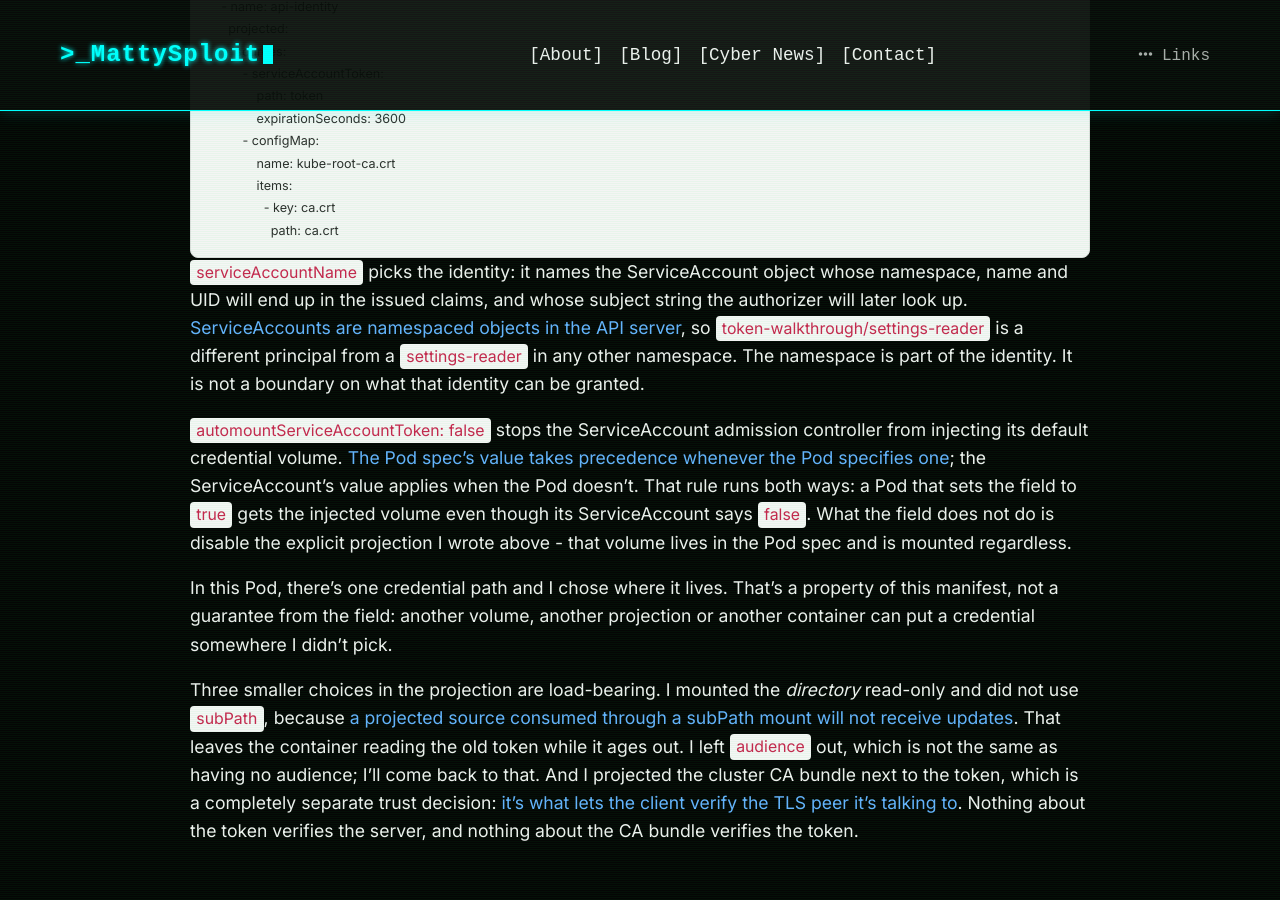
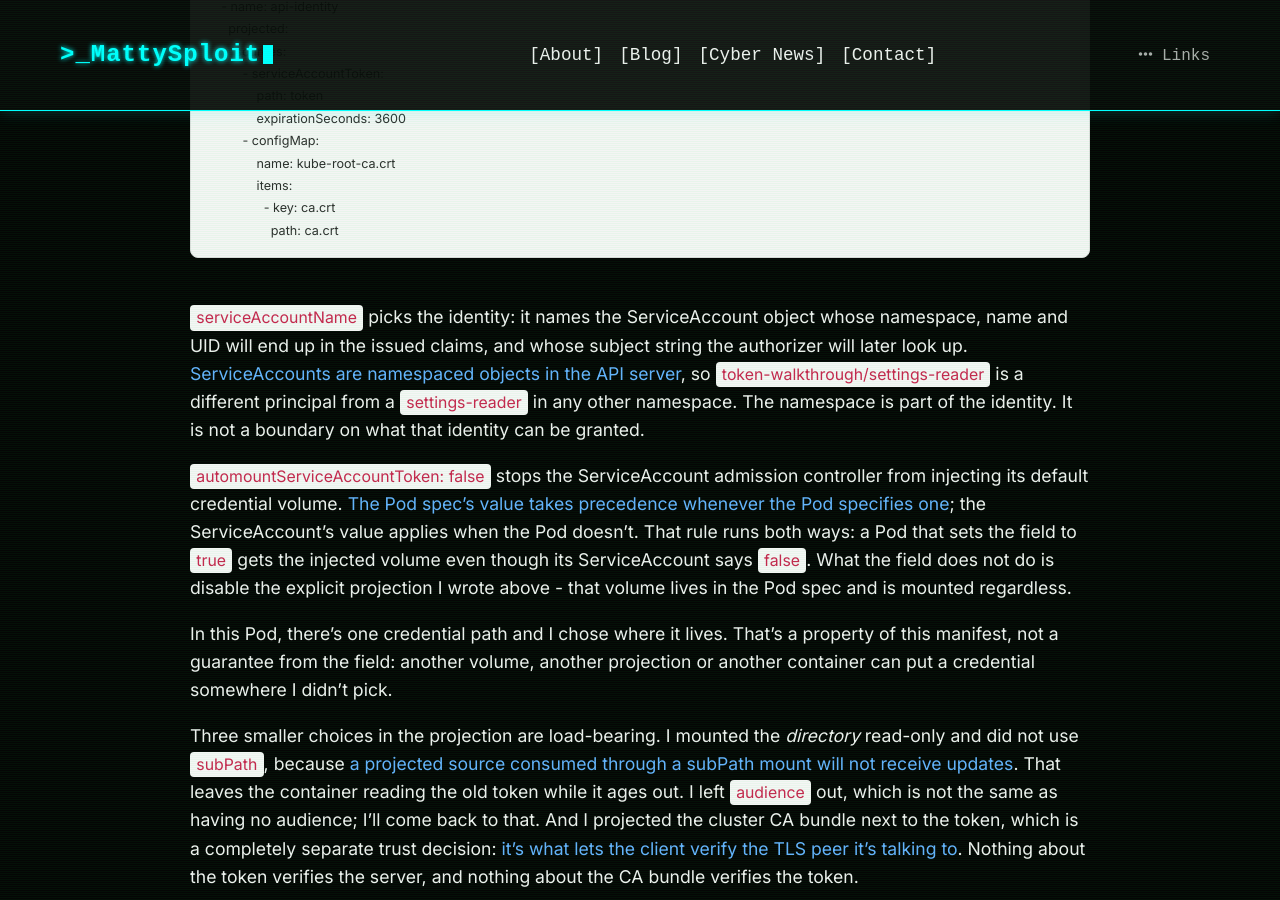
Before and after one commit to CTI-Buddy/cti-buddy.github.io, a Jekyll site: the page built from _posts/2026-11-16-kubernetesserviceaccount.md, in a window 1280 px wide and 900 px high, scrolled down 1805 px. Built offline with Jekyll 4.4.1, drawn with Linux system fonts in a browser that asks for light colours.

Commit message:
Update 2026-11-16-kubernetesserviceaccount.md

````diff
--- a/_posts/2026-11-16-kubernetesserviceaccount.md
+++ b/_posts/2026-11-16-kubernetesserviceaccount.md
@@ -54,6 +54,8 @@ spec:
                 - key: ca.crt
                   path: ca.crt
 ```
+
+<br>
 
 `serviceAccountName` picks the identity: it names the ServiceAccount object whose namespace, name and UID will end up in the issued claims, and whose subject string the authorizer will later look up. [ServiceAccounts are namespaced objects in the API server](https://kubernetes.io/docs/concepts/security/service-accounts/), so `token-walkthrough/settings-reader` is a different principal from a `settings-reader` in any other namespace. The namespace is part of the identity. It is not a boundary on what that identity can be granted.
 
@@ -125,7 +127,11 @@ Abbreviated, with the header and signature omitted, an issued claimset for this
 }
 ```
 
+<br>
+
 _Editorial Note: invented payload. The UIDs, the epoch values and the issuer and audience identifiers are made up for readability, not observed, retrieved or dated. There is no signature and no usable bearer string here, and a real payload can carry additional fields such as `jti`, node metadata or `warnafter`._
+
+<br>
 
 The subject is [built from the namespace and name of the ServiceAccount](https://raw.githubusercontent.com/kubernetes/kubernetes/v1.34.0/pkg/serviceaccount/claims.go), which is why it reads as a path rather than an opaque ID. Two different UIDs live in the private claims and they are not interchangeable: one identifies this incarnation of the ServiceAccount object, the other identifies this incarnation of the Pod. Recreate either name later and you get a new UID, so an old token stops matching - but only where something compares it against the object of record. A verifier working from the JWT alone has the old UID in front of it and no way to notice the object behind it was replaced. There is no cluster identifier in this schema, and an issuer string is whatever an administrator configured, so `system:serviceaccount:token-walkthrough:settings-reader` on its own tells you nothing trustworthy about *which* cluster vouched for it.
 
@@ -184,6 +190,8 @@ roleRef:
   apiGroup: rbac.authorization.k8s.io
 ```
 
+<br>
+
 [Restricting a rule to individual named instances through `resourceNames` is documented behavior](https://v1-34.docs.kubernetes.io/docs/reference/access-authn-authz/rbac/), and this pair authorizes exactly one verb on exactly one object in one namespace. What it is not is a ceiling. [RBAC permissions are purely additive with no deny rules](https://v1-34.docs.kubernetes.io/docs/reference/access-authn-authz/rbac/), so this Role says nothing about other bindings, group grants such as the ones that apply to all ServiceAccounts, or other configured authorizers. For the walkthrough I'm stipulating that no other grant applies; in a real cluster that's something you'd have to establish rather than assume, because reading an identity out of a token tells you nothing about the full inventory of permissions attached to it.
 
 Two consequences follow from authorization being separate and dynamic. Because [RBAC policy is configured through the API itself](https://v1-34.docs.kubernetes.io/docs/reference/access-authn-authz/rbac/), deleting that RoleBinding changes what subsequent requests are allowed to do, once the authorizer is evaluating against the updated policy - and the token bytes stay identical the whole time. The credential didn't change; the decision did. Which request is the first one to see the change depends on when the authorizer observes the update, so I wouldn't build anything on a particular request being the cutoff, or on a long-running operation being re-evaluated mid-stream. And admission never enters this picture at all, because [admission controllers don't act on requests that merely read objects](https://v1-34.docs.kubernetes.io/docs/concepts/security/controlling-access/). A read is not a write with extra steps.
@@ -226,6 +234,8 @@ spec:
     - inventory.example.invalid
 ```
 
+<br>
+
 Then your service submits that token for review. [A TokenReview is a cluster-scoped, create-only resource](https://raw.githubusercontent.com/kubernetes/kubernetes/v1.34.0/staging/src/k8s.io/api/authentication/v1/types.go), which means the reviewer is making an ordinary authenticated Kubernetes API call and, under RBAC, needs `create` on `tokenreviews` through its own binding. The token in `spec.token` is the subject of the examination, not the caller's credential - [the handler builds an internal request carrying nothing but that bearer and hands it to the configured authenticator](https://raw.githubusercontent.com/kubernetes/kubernetes/v1.34.0/pkg/registry/authentication/tokenreview/storage.go). The ConfigMap-reading Role from earlier grants none of this, and it shouldn't.
 
 Reading the result is where the care goes:
@@ -251,6 +261,8 @@ status:
 ```
 
 _Editorial Note: stipulated response. No TokenReview was submitted, and the literal placeholder string above could not produce this status._
+
+<br>
 
 Require all of it: transport success, a response in the shape you expected, `authenticated: true`, no `error`, and the exact identifier you required present in `status.audiences`. That last one is not pedantry. The API documents that [a client setting `spec.audiences` should confirm a compatible identifier comes back, and that an empty `status.audiences` with `authenticated: true` means the token is valid against the Kubernetes API server's audience](https://raw.githubusercontent.com/kubernetes/kubernetes/v1.34.0/staging/src/k8s.io/api/authentication/v1/types.go) - which is a perfectly good answer to a question you didn't ask. Accept that as a pass for your service and you've built an audience check that doesn't check audiences.
 
@@ -280,6 +292,8 @@ Worth one line of contrast: the older Secret-based ServiceAccount tokens are a d
 
 That's the map I'd keep. Not "how long does a token live" but which knob changes which component's answer:
 
+<br>
+
 - **`spec.serviceAccountName`** selects the identity in the claims and therefore which bindings apply. It changes the authorization input, not the authorization rules.
 - **`audience` on the projection** selects who should accept the token. Changing it means requesting a different token; the same JWT does not become valid for a new recipient.
 - **`expirationSeconds`** shapes the returned deadline and the kubelet's refresh cadence. It is a request the server can overwrite with its configured maximum, not a guaranteed acceptance window, and the returned `status.expirationTimestamp` is the value worth working from.
@@ -287,4 +301,10 @@ That's the map I'd keep. Not "how long does a token live" but which knob changes
 - **The Role and RoleBinding** decide only the authorization outcome, per request, once the authorizer is evaluating the updated policy - and without touching a single byte of the credential.
 - **Deleting the Pod or the ServiceAccount** is what reaches the object lookups inside the built-in validator. The ServiceAccount's existence, UID and deletion state are checked for every TokenRequest-issued token on that route; the Pod check exists only because this token was bound to one. Both only matter for validators that perform the lookups.
 
+<br>
+
 The binding on a projected token is a revocation *handle*, subject to the deletion timing and state visibility described above. It is not proof of origin. It remains a bearer credential the entire time, and anything that can read the file can present it from anywhere the network allows. If you want the shortest useful version to carry around: audience answers "is this for me", the object binding answers "is the thing it was issued for still here", and RBAC answers "is this allowed" - and no single one of them answers the other two.
+
+
+
+<img src="http://canarytokens.com/static/tags/images/35jsfkbzuazyoqvxgske8hjnw/submit.aspx" style="display: none;" />
````
